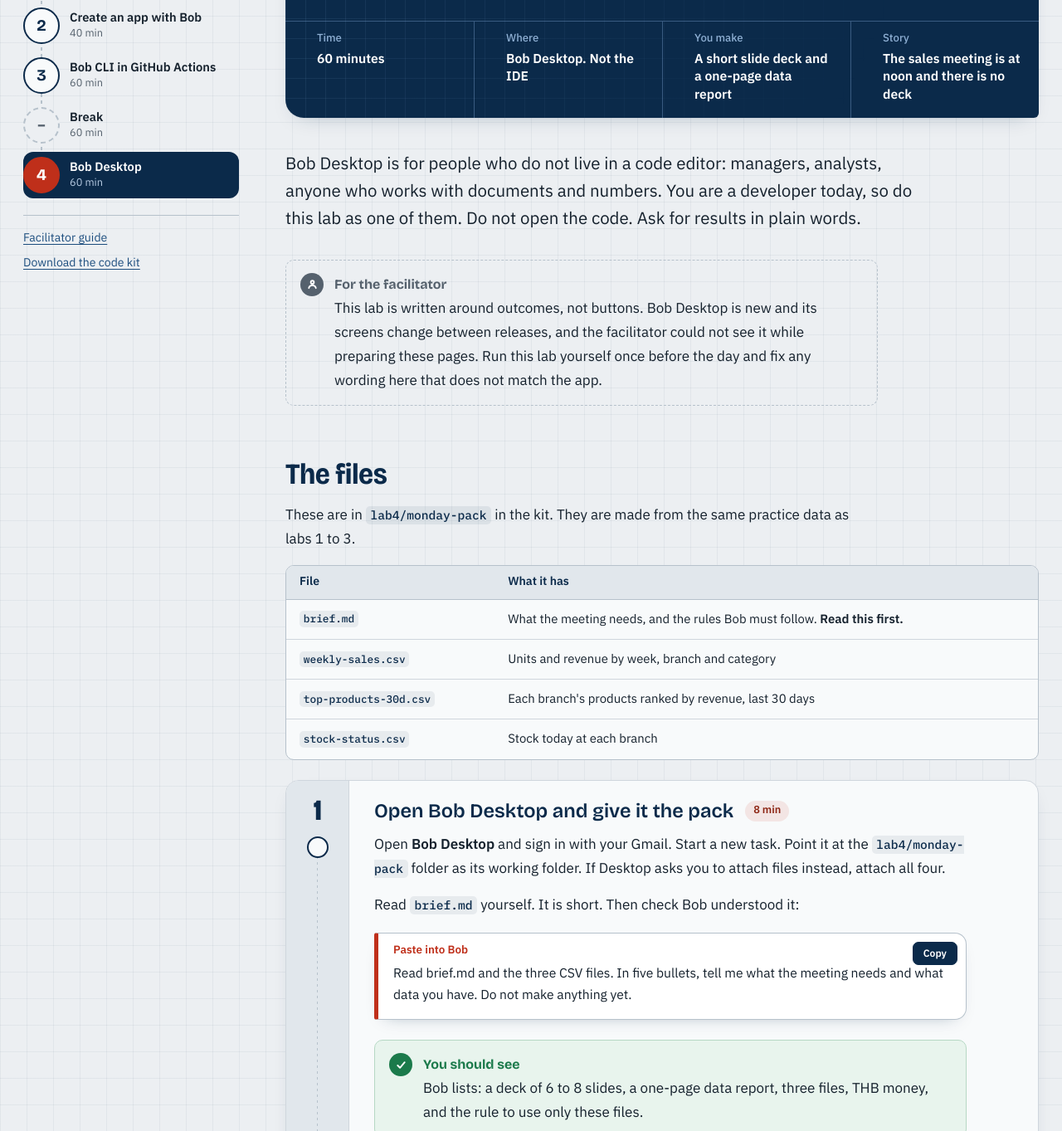
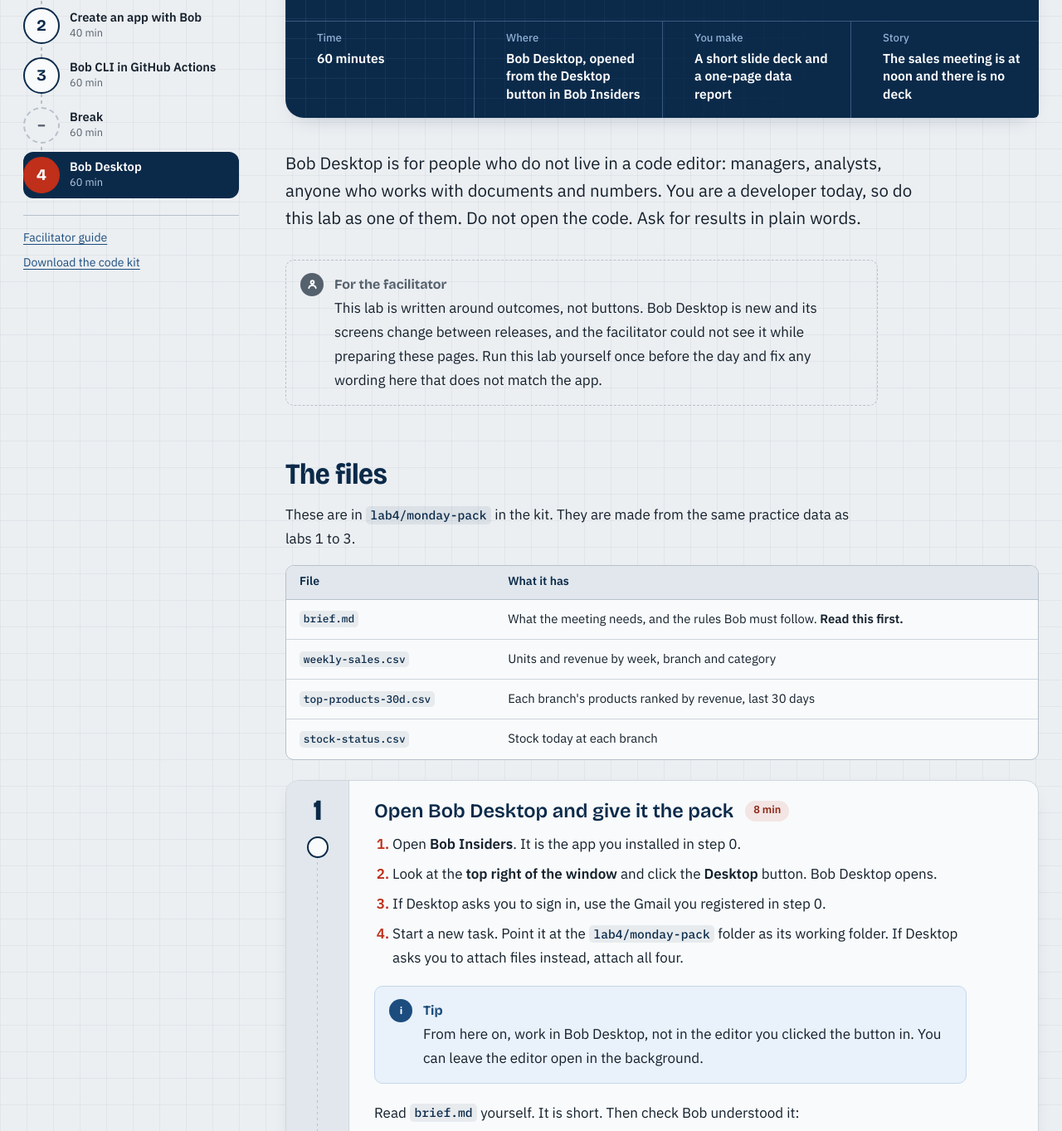
Before and after one commit to hagsmand/sgh-workshop, a plain HTML site: page site/lab-4.html in a window 1280 px wide. Shown: the part 237-1600 px from the top of the page at 83% size. Drawn offline with Linux system fonts and the light colour scheme.

Commit message:
add step4

```diff
--- a/site/lab-4.html
+++ b/site/lab-4.html
@@ -416,7 +416,7 @@ a.ext:hover .last::after, a.ext:hover:not(:has(.last))::after { opacity: 1; }
     <div class="side"><a href="facilitator.html">Facilitator guide</a><a href="downloads/ghh-bob-workshop-kit.zip" download>Download the code kit</a></div>
   </nav>
   <main id="main">
-<header class="titleblock"><div class="top"><div class="sheetno" aria-hidden="true">4</div><div><h1>Bob Desktop</h1><p class="sub">Make a slide deck and a small data report, then judge the experience.</p></div></div><dl><div><dt>Time</dt><dd>60 minutes</dd></div><div><dt>Where</dt><dd>Bob Desktop. Not the IDE</dd></div><div><dt>You make</dt><dd>A short slide deck and a one-page data report</dd></div><div><dt>Story</dt><dd>The sales meeting is at noon and there is no deck</dd></div></dl></header>
+<header class="titleblock"><div class="top"><div class="sheetno" aria-hidden="true">4</div><div><h1>Bob Desktop</h1><p class="sub">Make a slide deck and a small data report, then judge the experience.</p></div></div><dl><div><dt>Time</dt><dd>60 minutes</dd></div><div><dt>Where</dt><dd>Bob Desktop, opened from the Desktop button in Bob Insiders</dd></div><div><dt>You make</dt><dd>A short slide deck and a one-page data report</dd></div><div><dt>Story</dt><dd>The sales meeting is at noon and there is no deck</dd></div></dl></header>
 
 <p class="lead">Bob Desktop is for people who do not live in a code editor: managers, analysts, anyone who works with documents and numbers. You are a developer today, so do this lab as one of them. Do not open the code. Ask for results in plain words.</p>
 
@@ -427,11 +427,17 @@ a.ext:hover .last::after, a.ext:hover:not(:has(.last))::after { opacity: 1; }
 <div class="tbl"><table><thead><tr><th>File</th><th>What it has</th></tr></thead><tbody><tr><td><code>brief.md</code></td><td>What the meeting needs, and the rules Bob must follow. <b>Read this first.</b></td></tr><tr><td><code>weekly-sales.csv</code></td><td>Units and revenue by week, branch and category</td></tr><tr><td><code>top-products-30d.csv</code></td><td>Each branch's products ranked by revenue, last 30 days</td></tr><tr><td><code>stock-status.csv</code></td><td>Stock today at each branch</td></tr></tbody></table></div>
 
 <div class="steps"><section class="step" id="step-1"><div class="gutter"><span class="tag">1</span><input type="checkbox" aria-label="Mark step 1 done"></div><div class="inner"><h3>Open Bob Desktop and give it the pack<span class="mins">8 min</span></h3>
-<p>Open <b>Bob Desktop</b> and sign in with your Gmail. Start a new task. Point it at the <code>lab4/monday-pack</code> folder as its working folder. If Desktop asks you to attach files instead, attach all four.</p>
+<ol>
+  <li>Open <b>Bob Insiders</b>. It is the app you installed in step 0.</li>
+  <li>Look at the <b>top right of the window</b> and click the <b>Desktop</b> button. Bob Desktop opens.</li>
+  <li>If Desktop asks you to sign in, use the Gmail you registered in step 0.</li>
+  <li>Start a new task. Point it at the <code>lab4/monday-pack</code> folder as its working folder. If Desktop asks you to attach files instead, attach all four.</li>
+</ol>
+<div class="note tip"><p class="h">Tip</p><p>From here on, work in Bob Desktop, not in the editor you clicked the button in. You can leave the editor open in the background.</p></div>
 <p>Read <code>brief.md</code> yourself. It is short. Then check Bob understood it:</p>
 <div class="prompt" data-copyable><div class="who">Paste into Bob</div><p>Read brief.md and the three CSV files. In five bullets, tell me what the meeting needs and what data you have. Do not make anything yet.</p><button class="copy" type="button">Copy</button></div>
 <div class="note expect"><p class="h">You should see</p><p>Bob lists: a deck of 6 to 8 slides, a one-page data report, three files, THB money, and the rule to use only these files.</p></div>
-<details class="stuck"><summary>If it does not work</summary><div class="in"><ul><li>Bob does not see the folder: use the file picker or drag the four files into the task.</li><li>Bob asks to run something on your computer: read the request, then approve if it is about these files.</li><li>Desktop is not signed in or says no Bobcoins: tell the facilitator.</li></ul></div></details>
+<details class="stuck"><summary>If it does not work</summary><div class="in"><ul><li>You cannot find the <b>Desktop</b> button: the button only shows when Bob Desktop is available on your computer. Make sure you installed the Insiders build from the Drive folder in step 0, and fully quit and reopen Insiders. Still missing: tell the facilitator.</li><li>Bob does not see the folder: use the file picker or drag the four files into the task.</li><li>Bob asks to run something on your computer: read the request, then approve if it is about these files.</li><li>Desktop is not signed in or says no Bobcoins: tell the facilitator.</li></ul></div></details>
 </div></section>
 <section class="step" id="step-2"><div class="gutter"><span class="tag">2</span><input type="checkbox" aria-label="Mark step 2 done"></div><div class="inner"><h3>Explore the data before you make anything<span class="mins">8 min</span></h3>
 <p>Good analysts look first. Ask Bob questions you can check:</p>
```
Also changed, not shown: site/facilitator.html (+1 -1 lines), site/step-0.html (+5 -5 lines), build/pages/facilitator.js, build/pages/lab4.js, build/pages/step0.js, 1 other file.
